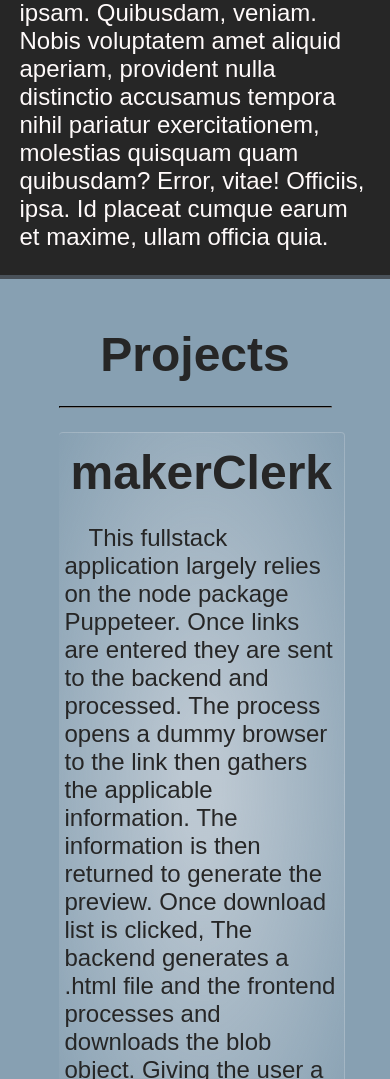
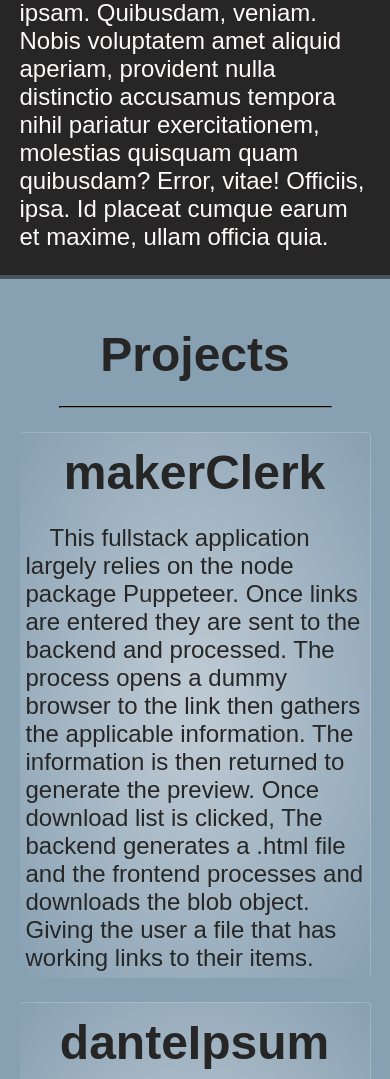
Before and after one commit to GrungeKarma/my-site, a React (Create React App) app: page / in a window 390 px wide. Shown: the part 1614-2693 px from the top of the page. Built offline with nearby package versions, Linux system fonts and the light colour scheme; a web font is replaced by a local one.

Commit message:
fix error

```diff
--- a/src/components/sections/Projects.css
+++ b/src/components/sections/Projects.css
@@ -13,15 +13,6 @@
 #greater-project-area > hr {
   margin: 0 15% 0 15%;
   border-color: var(--eerie-black);
-}
-#project-item > h2 {
-  text-align: center;
-  padding: 0.25em 0 0.5em 0;
-  font-size: 2em;
-}
-#project-item > p {
-  text-indent: 1em;
-  padding-bottom: 0.25em;
 }
 
 #project-area {
@@ -46,7 +37,16 @@
   color: var(--eerie-black);
   margin: 0 0.25em 0 0.25em;
 }
-#project-item > @media (max-width: 961px) {
+#project-item > h2 {
+  text-align: center;
+  padding: 0.25em 0 0.5em 0;
+  font-size: 2em;
+}
+#project-item > p {
+  text-indent: 1em;
+  padding-bottom: 0.25em;
+}
+@media (max-width: 961px) {
   #greater-project-area > * {
     margin: 0 5% 0 5%;
   }
```
